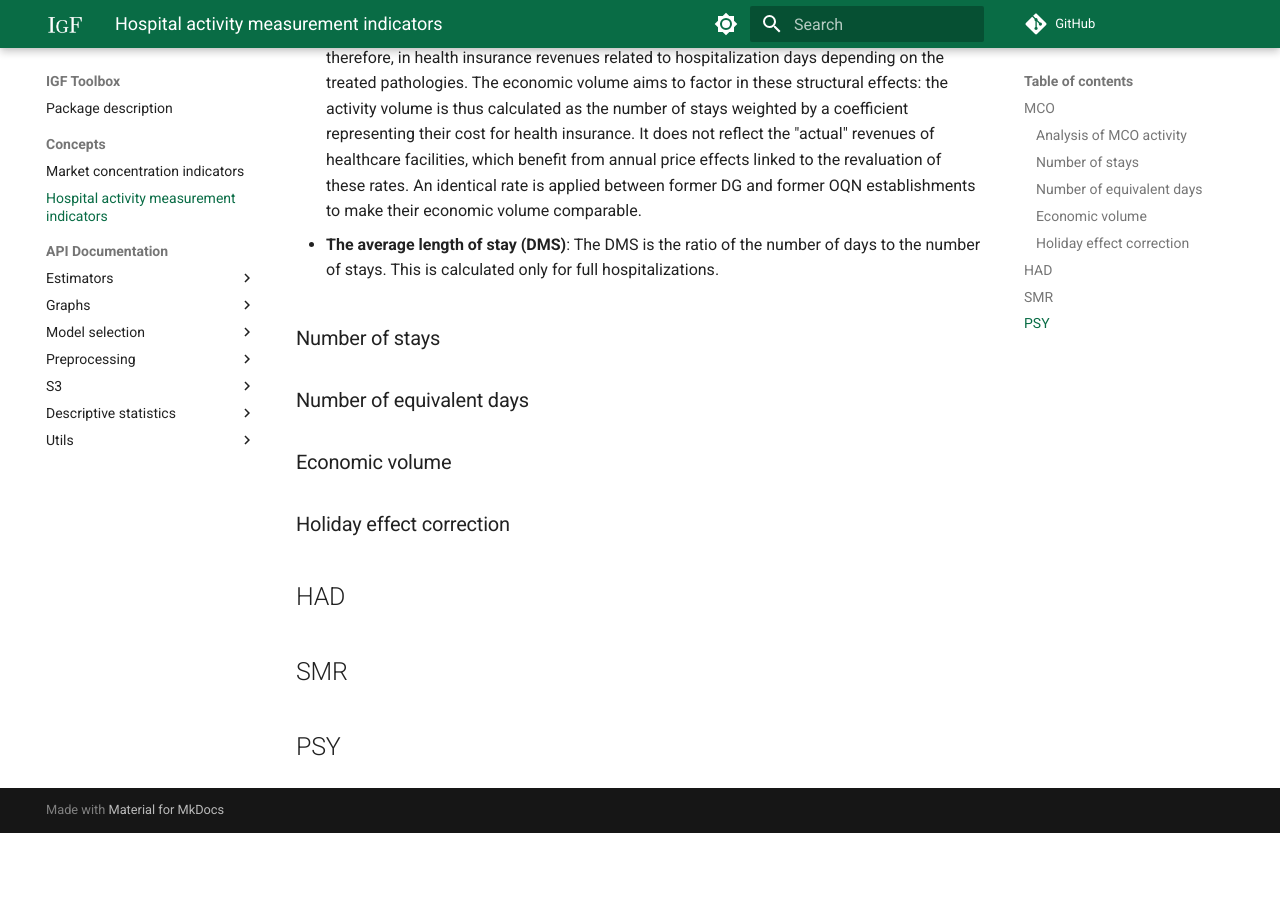
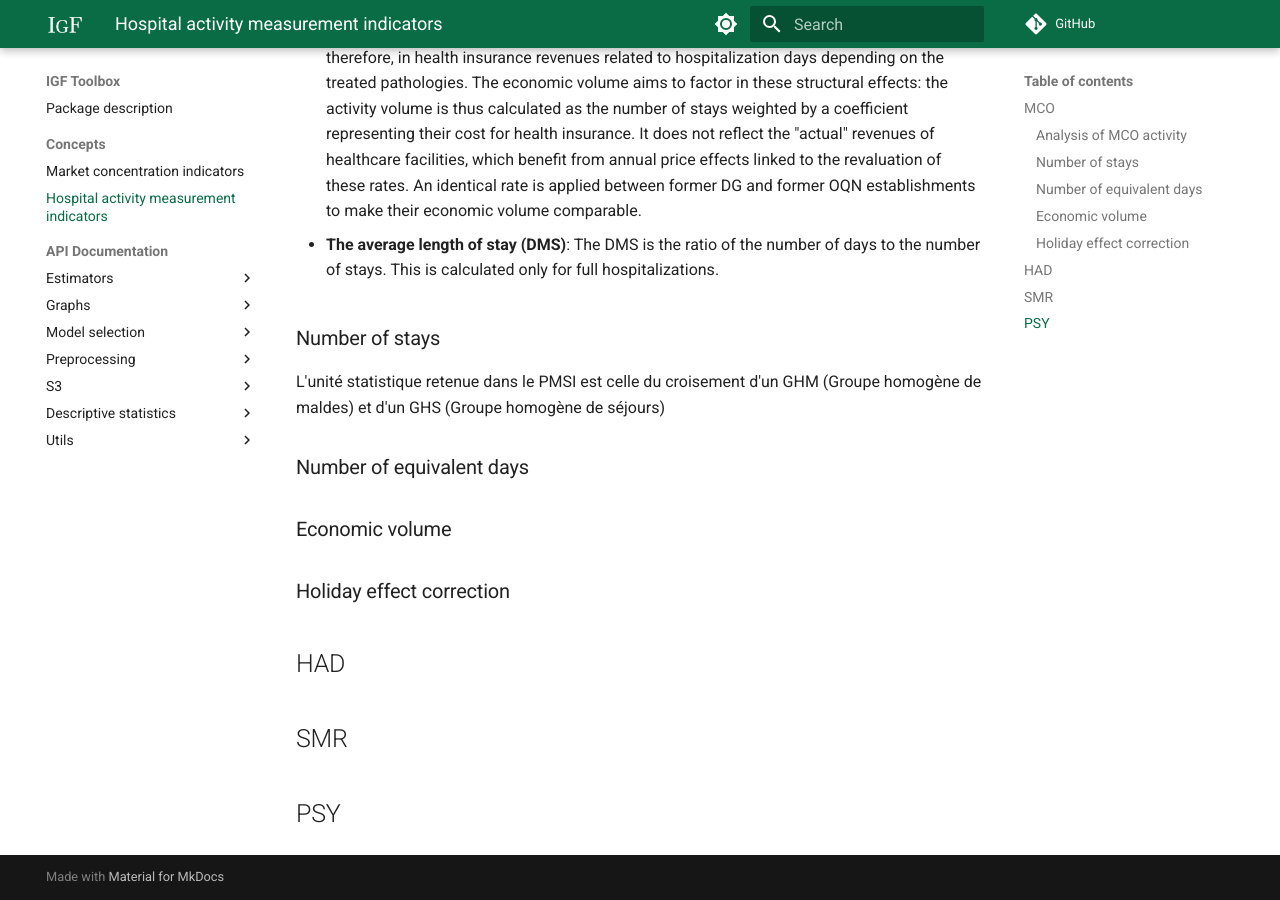
Before and after one commit to IGF-PSD/igf_toolbox, an MkDocs documentation site: the page built from docs/concepts/HOSPITAL_ACTIVITY.md, in a window 1280 px wide and 900 px high, scrolled down 771 px. Built offline with MkDocs 1.6.1 and Material for MkDocs 9.7.7, drawn with Linux system fonts in a browser that asks for light colours; comment, search, counter and statistics services are not loaded; before the commit the page ends 1604 px from its top, so only the background shows below that.

Commit message:
Update HOSPITAL_ACTIVITY.md

```diff
--- a/docs/concepts/HOSPITAL_ACTIVITY.md
+++ b/docs/concepts/HOSPITAL_ACTIVITY.md
@@ -18,6 +18,8 @@ Three different measures have been selected to analyze activity in the field of
 
 ### Number of stays
 
+L'unité statistique retenue dans le PMSI est celle du croisement d'un GHM (Groupe homogène de maldes) et d'un GHS (Groupe homogène de séjours)
+
 ### Number of equivalent days
 
 ### Economic volume
```
